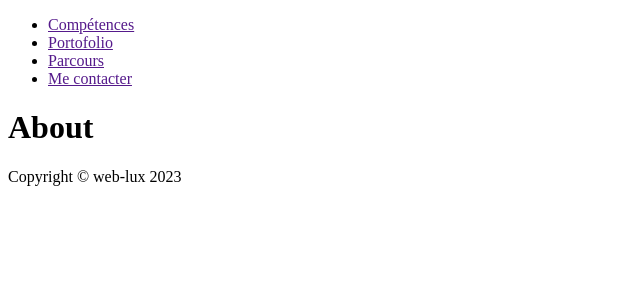
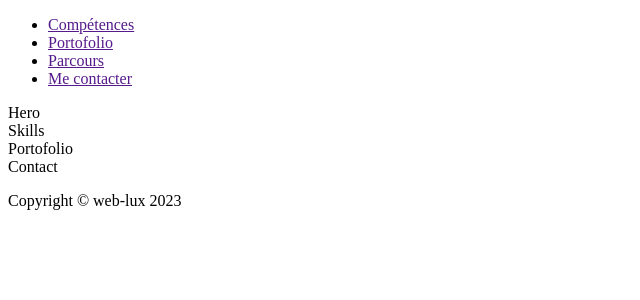
Before and after one commit to web-lux/portofolio-lux, a React (Vite) app: page / in a window 1280 px wide. Shown: the top 300 px of the page, without its empty margins (0-640 px from the left). Built offline with nearby package versions, Linux system fonts and the light colour scheme.

Commit message:
split into components

```diff
--- a/src/pages/About.tsx
+++ b/src/pages/About.tsx
@@ -1,8 +1,35 @@
+function Hero() {
+    return (
+        <section>Hero</section>
+    )
+}
+
+function Skills() {
+    return (
+        <section>Skills</section>
+    )
+}
+
+function Portofolio() {
+    return (
+        <section>Portofolio</section>
+    )
+}
+
+function Contact() {
+    return (
+        <section>Contact</section>
+    )
+}
+
 function About() {
     return (
-        <>
-            <h1>About</h1>
-        </>
+        <main>
+            <Hero />
+            <Skills />
+            <Portofolio />
+            <Contact />
+        </main>
     )
 }
 
```
